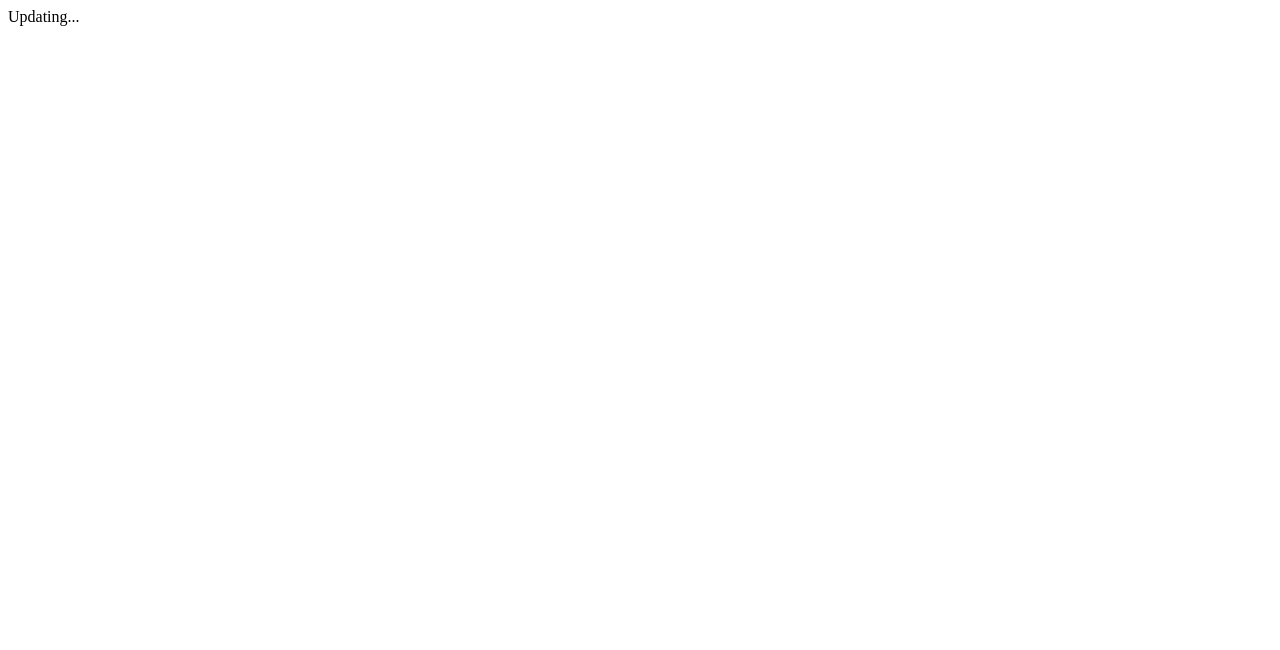
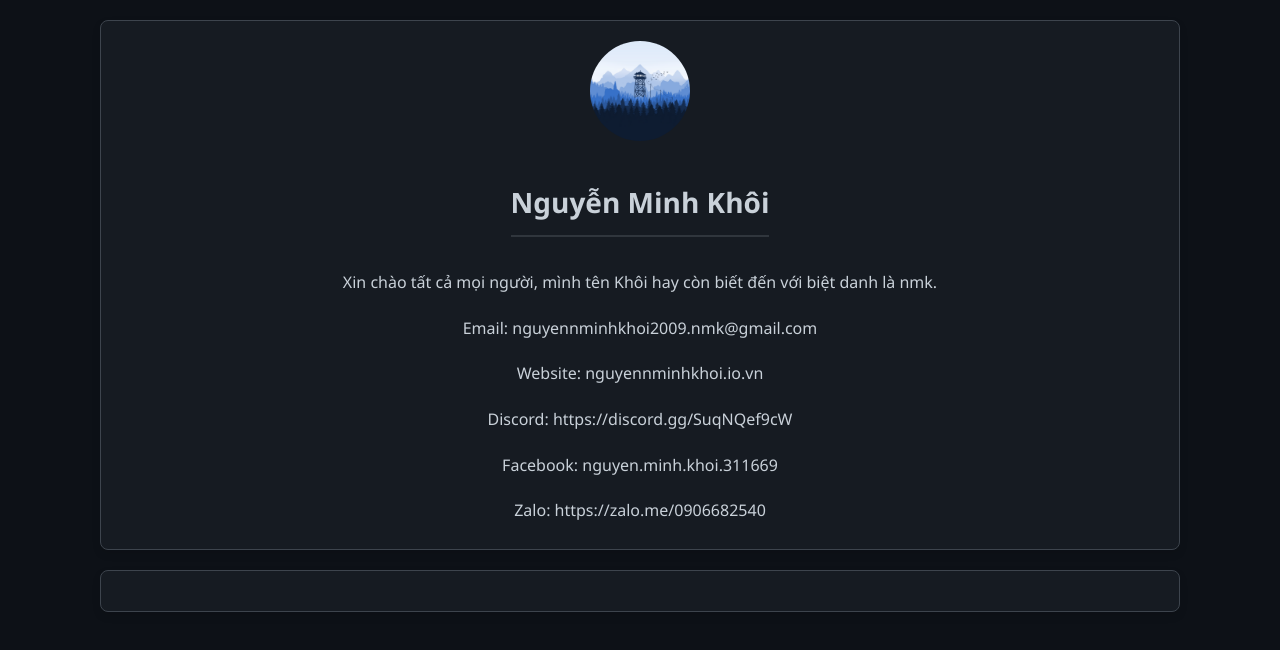
Before and after one commit to nguyenminhkhoi2009/nguyenminhkhoiwebpage, a plain HTML site: page index.html in a window 1280 px wide. Drawn offline with Linux system fonts and the light colour scheme; no server answers.

Commit message:
Update lại trang chủ

```diff
--- /dev/null
+++ b/assets/css/index.css
@@ -0,0 +1,135 @@
+body {
+    font-family: 'Segoe UI', Tahoma, Geneva, Verdana, sans-serif;
+    line-height: 1.6;
+    padding: 20px;
+    background-color: #0d1117;
+    color: #c9d1d9;
+    margin: 0;
+    display: flex;
+    justify-content: center;
+    align-items: center;
+    height: 100vh;
+    box-sizing: border-box;
+}
+
+.container {
+    display: flex;
+    gap: 1vw;
+    justify-content: center;
+    align-items: center;
+    width: 90vw;
+    max-width: 1200px;
+    box-sizing: border-box;
+}
+
+.profile-info {
+    border: 1px solid #3d444d;
+    width: 20vw;
+    padding: 20px;
+    border-radius: 8px;
+    box-shadow: 0 4px 8px rgba(0, 0, 0, 0.1);
+    background-color: #161b22;
+    display: flex;
+    flex-direction: column;
+    align-items: center;
+    text-align: center;
+    box-sizing: border-box;
+}
+
+.profile-info img {
+    border-radius: 50%;
+    width: 100px;
+    height: 100px;
+    margin-bottom: 20px;
+}
+
+.thongtin {
+    display: flex;
+    flex-direction: column;
+    gap: 10px;
+    align-items: center;
+    text-align: center;
+    box-sizing: border-box;
+}
+
+.thongtin p {
+    margin: 5px 0;
+}
+
+.thongtin a {
+    color: #c9d1d9;
+    text-decoration: none;
+}
+
+.thongtin a:hover {
+    text-decoration: underline;
+}
+
+#content {
+    width: 70vw;
+    border: 1px solid #3d444d;
+    padding: 20px;
+    border-radius: 8px;
+    box-shadow: 0 4px 8px rgba(0, 0, 0, 0.1);
+    background-color: #161b22;
+    box-sizing: border-box;
+}
+
+h1, h2 {
+    border-bottom: 2px solid #30363d;
+    padding-bottom: 10px;
+}
+
+h1 {
+    font-size: 28px;
+    color: #c9d1d9;
+}
+
+h2 {
+    font-size: 22px;
+    color: #8b949e;
+}
+
+ul {
+    list-style: none;
+    padding: 0;
+}
+
+ul li {
+    margin-bottom: 10px;
+}
+
+.quote {
+    font-style: italic;
+    color: #8b949e;
+    margin-top: 20px;
+    padding: 10px;
+    border-left: 4px solid #30363d;
+    background-color: #161b22;
+}
+
+.heart {
+    color: #ff5e5e;
+}
+
+@media (max-width: 1560px) {
+    body {
+        height: auto;
+        overflow-y: auto;
+    }
+
+    .container {
+        flex-direction: column;
+        align-items: center;
+        width: 100%;
+        height: auto;
+    }
+
+    .profile-info, #content {
+        width: 90%;
+    }
+
+    .container {
+        gap: 20px;
+    }
+}
--- /dev/null
+++ b/assets/js/index.js
@@ -0,0 +1,21 @@
+const apiUrl = 'https://api.github.com/repos/nguyenminhkhoi2009/nguyenminhkhoi2009/contents/README.md';
+
+fetch(apiUrl)
+    .then(response => {
+        if (!response.ok) {
+            throw new Error('Lỗi khi tải file Markdown: ' + response.statusText);
+        }
+        return response.json();
+    })
+    .then(data => {
+        const markdown = decodeURIComponent(escape(atob(data.content)));
+
+        const converter = new showdown.Converter();
+        const html = converter.makeHtml(markdown);
+
+        const contentElement = document.getElementById('content');
+        contentElement.innerHTML = html;
+    })
+    .catch(error => {
+        console.error('Lỗi khi tải file Markdown:', error);
+    });
--- a/index.html
+++ b/index.html
@@ -3,9 +3,29 @@
 <head>
     <meta charset="UTF-8">
     <meta name="viewport" content="width=device-width, initial-scale=1.0">
-    <title>Updating</title>
+    <title>Trang Chủ</title>
+    <link rel="icon" type="image/x-icon" href="favicon.ico">
+    <link rel="stylesheet" href="assets/css/index.css">
+    <script src="https://cdn.jsdelivr.net/npm/showdown/dist/showdown.min.js"></script>
 </head>
 <body>
-    Updating...
+    <div class="container">
+        <div class="profile-info">
+            <img src="favicon.ico" alt="Profile Picture">
+            <div class="thongtin">
+                <h1>Nguyễn Minh Khôi</h1>
+                <p>Xin chào tất cả mọi người, mình tên Khôi hay còn biết đến với biệt danh là nmk.</p>
+                <p>Email: <a href="mailto:nguyennminhkhoi2009.nmk@gmail.com">nguyennminhkhoi2009.nmk@gmail.com</a></p>
+                <p>Website: <a href="https://nguyennminhkhoi.io.vn" target="_blank">nguyennminhkhoi.io.vn</a></p>
+                <p>Discord: <a href="https://discord.gg/SuqNQef9cW" target="_blank">https://discord.gg/SuqNQef9cW</a></p>
+                <p>Facebook: <a href="https://facebook.com/nguyen.minh.khoi.311669" target="_blank">nguyen.minh.khoi.311669</a></p>
+                <p>Zalo: <a href="https://zalo.me/0906682540" target="_blank">https://zalo.me/0906682540</a></p>
+            </div>
+        </div>
+
+        <div id="content"></div>
+    </div>
+
+    <script src="assets/js/index.js"></script>
 </body>
 </html>
```
